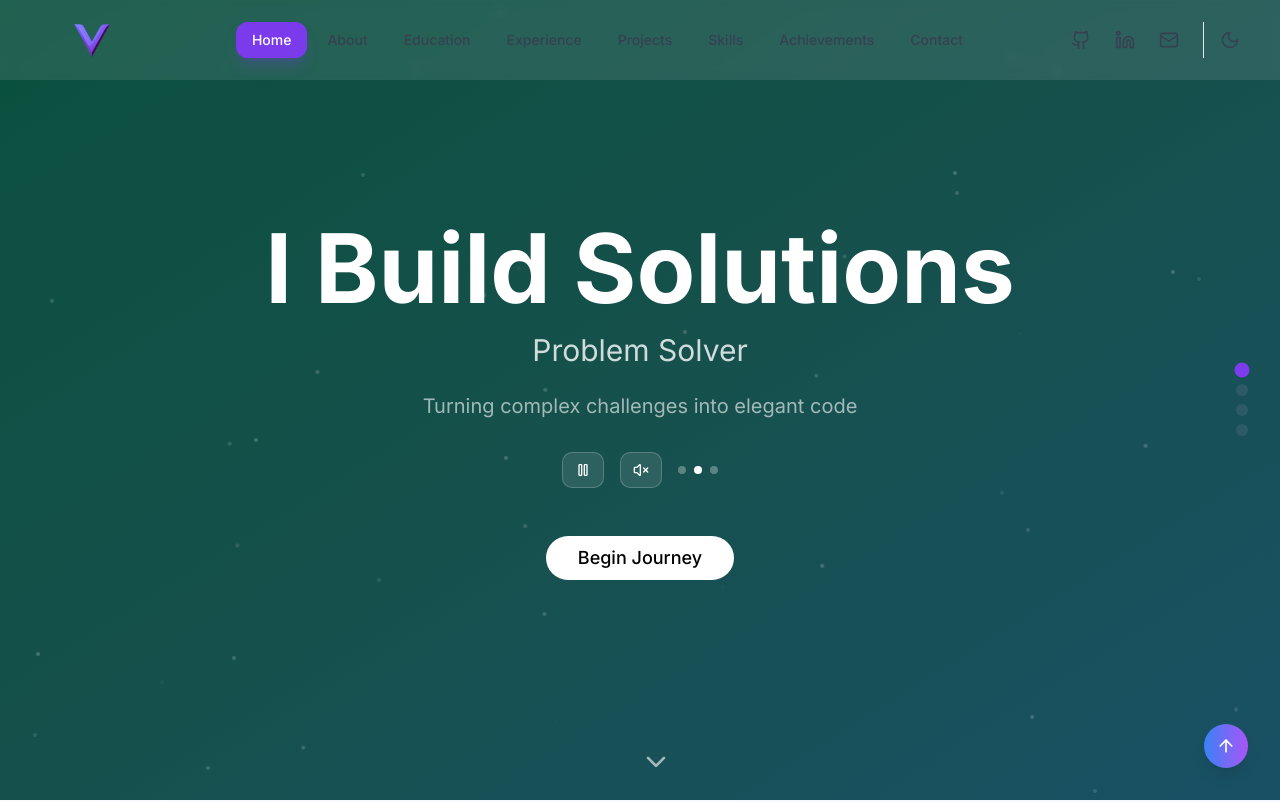
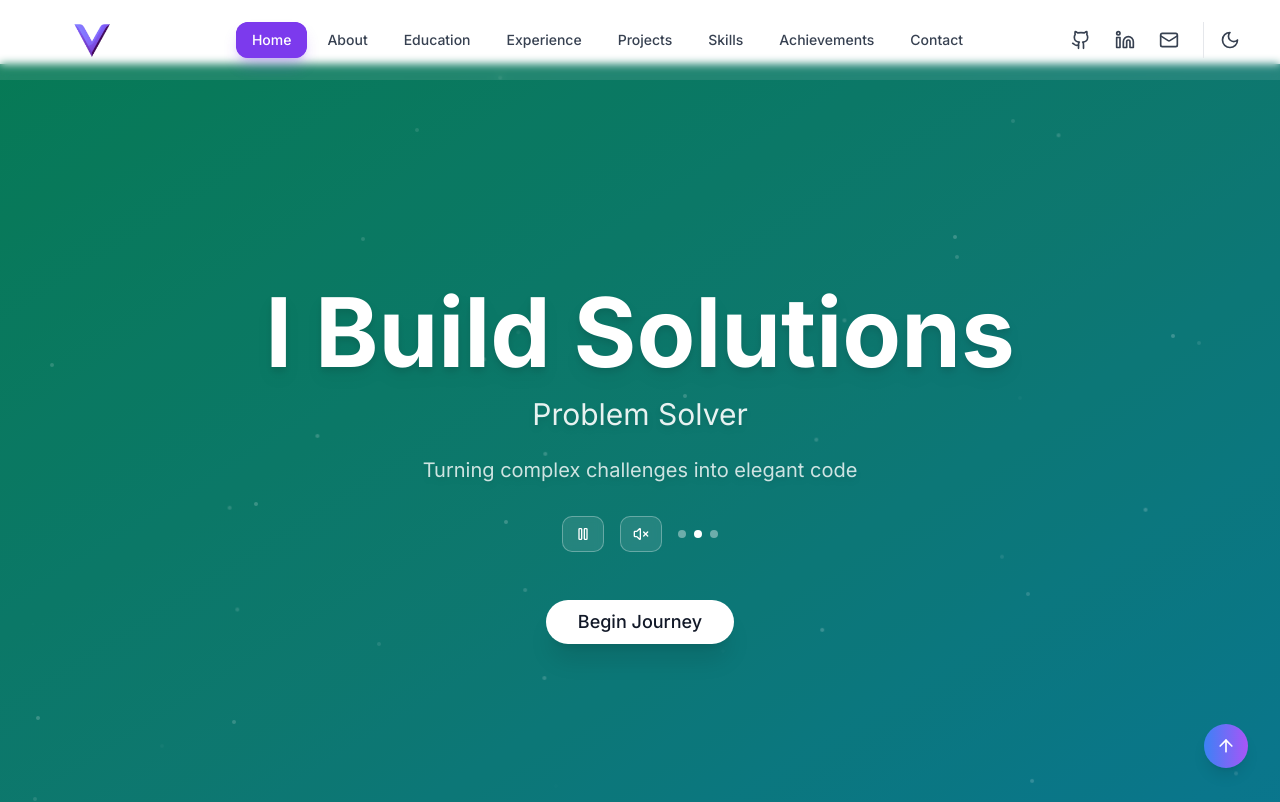
Before and after one commit to Vaibhav2154/binarycanvas, a Next.js app: page / in a window 1280 px wide. Shown: the top 802 px of the page. Built offline with nearby package versions, Linux system fonts and the light colour scheme.

Commit message:
fxed home

```diff
--- a/app/page.tsx
+++ b/app/page.tsx
@@ -1,5 +1,6 @@
 import InnovativePortfolio from '@/components/innovative-portfolio';
+import OptimizedHome from '@/components/optimized-home';
 
 export default function Home() {
-  return <InnovativePortfolio />;
+  return <OptimizedHome />;
 }
```
